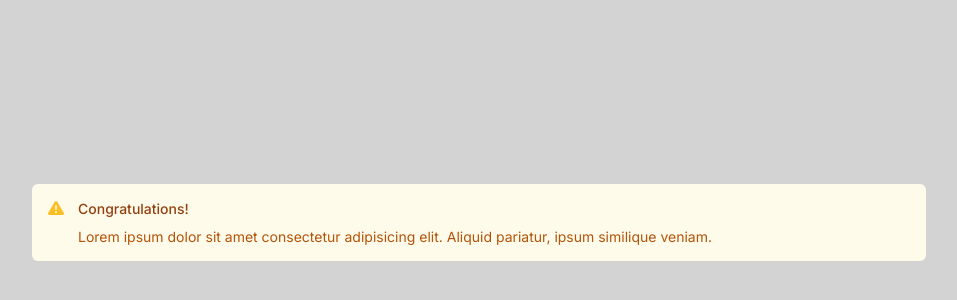
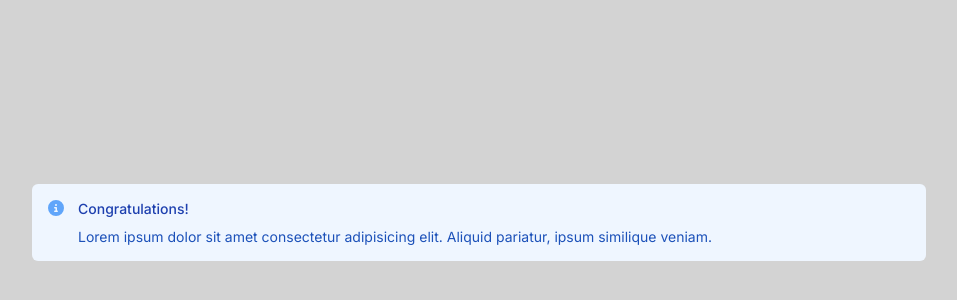
Before and after one commit to erzanthedev/component-library, a React (Create React App) app: page / in a window 1280 px wide. Shown: the part 178-478 px from the top of the page, without its empty margins (161-1118 px from the left). Built offline with nearby package versions, Linux system fonts and the light colour scheme.

Commit message:
feat: refactor component with context to allow one value being passed down to children and avoid prop drilling

```diff
--- a/src/App.js
+++ b/src/App.js
@@ -1,16 +1,22 @@
 import Banner from "./components/banners/index";
+import { createContext } from "react";
+
+const BannerContext = createContext();
+export { BannerContext };
 
 function App() {
   return (
     <main>
-      <Banner status="warning">
-        <Banner.Icon status="warning" />
+      <BannerContext.Provider value="neutral">
+        <Banner>
+          <Banner.Icon />
           <Banner.Title>Congratulations!</Banner.Title>
           <Banner.Text>
             Lorem ipsum dolor sit amet consectetur adipisicing elit. Aliquid
             pariatur, ipsum similique veniam.
           </Banner.Text>
         </Banner>
+      </BannerContext.Provider>
     </main>
   );
 }
--- a/src/components/banners/Banner.js
+++ b/src/components/banners/Banner.js
@@ -1,4 +1,8 @@
-const Banner = ({ status = "neutral", children }) => {
+import { useContext } from "react";
+import { BannerContext } from "../../App";
+
+const Banner = ({ children }) => {
+  const status = useContext(BannerContext);
   return <div className={`banner banner-${status} `}>{children}</div>;
 };
 
--- a/src/components/banners/BannerIcon.js
+++ b/src/components/banners/BannerIcon.js
@@ -1,6 +1,9 @@
 import icons from "./icons";
+import { useContext } from "react";
+import { BannerContext } from "../../App";
 
-const BannerIcon = ({ status }) => {
+const BannerIcon = () => {
+  const status = useContext(BannerContext);
   return <span className="banner-icon">{icons[status]}</span>;
 };
 
```
Lines whose indentation alone changed are shown as unchanged.
